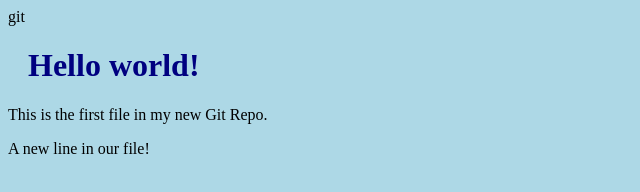
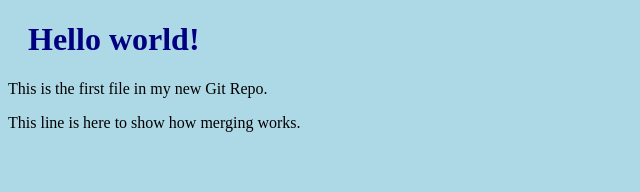
Before and after one commit to vanbang9710/hello-world, a plain HTML site: page index.html in a window 1280 px wide. Shown: the whole page, without its empty margins (0-640 px from the left). Drawn offline with Linux system fonts and the light colour scheme.

Commit message:
updated index.html with emergency fix

```diff
--- a/index.html
+++ b/index.html
@@ -4,11 +4,11 @@
 <title>Hello World!</title>
 <link rel="stylesheet" href="bluestyle.css">
 </head>
-<body>git
+<body>
 
 <h1>Hello world!</h1>
 <p>This is the first file in my new Git Repo.</p>
-<p>A new line in our file!</p>
+<p>This line is here to show how merging works.</p>
 
 </body>
 </html>
```
